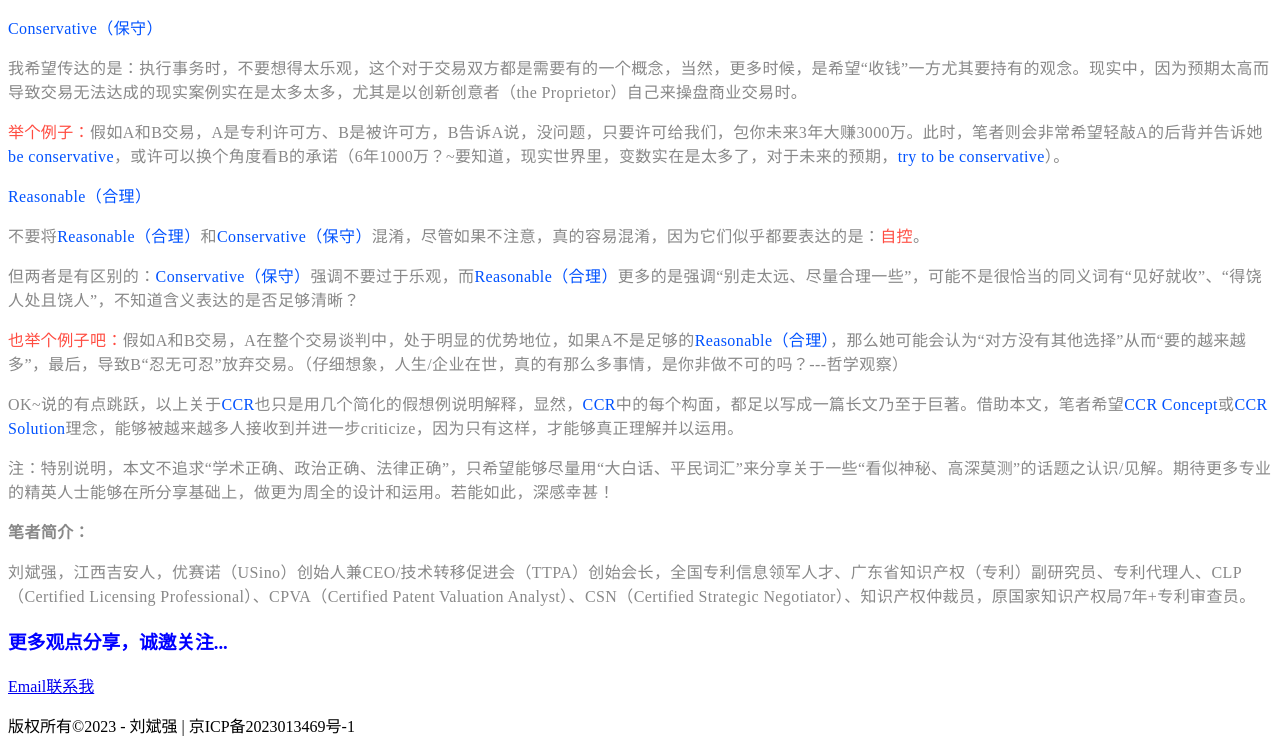
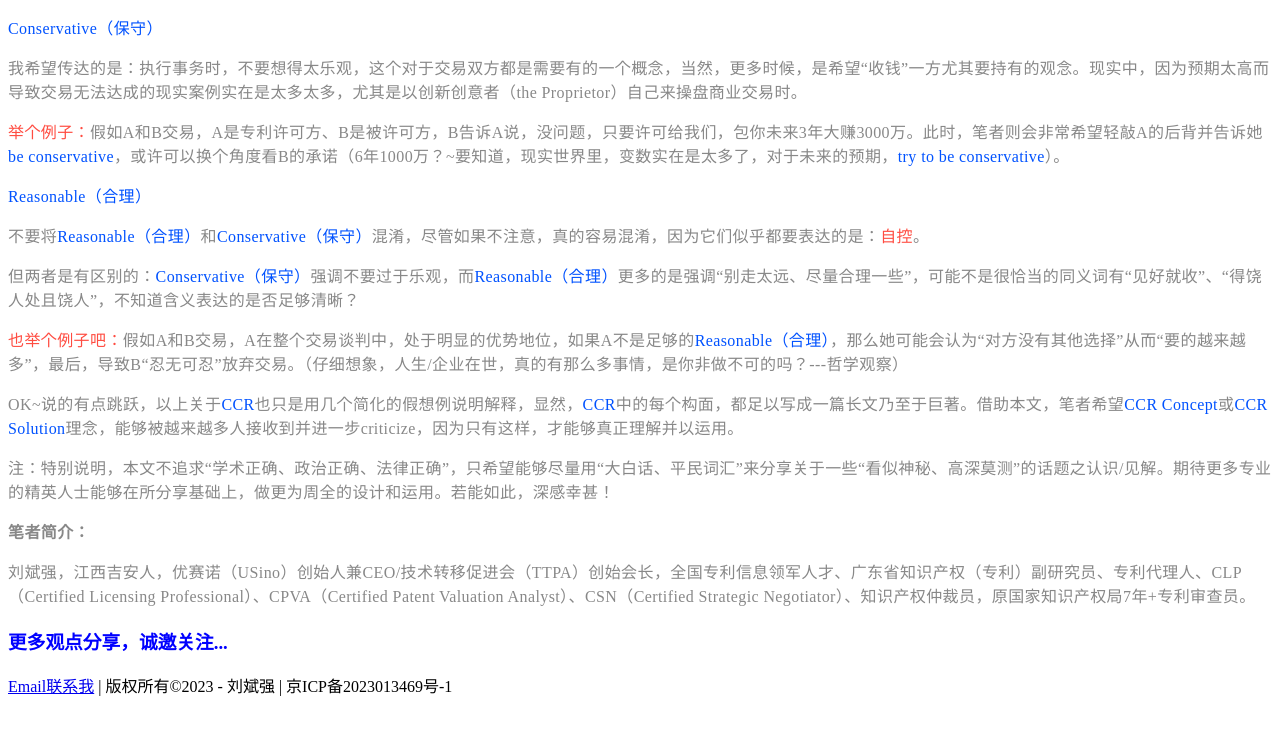
Before and after one commit to ChatPatent/non-githubpagesrepository, a plain HTML site: page index.html in a window 1280 px wide. Shown: the part 2452-3205 px from the top of the page. After the commit the page ends 3165 px from the top, so only its background shows below. Drawn offline with Linux system fonts and the light colour scheme.

Commit message:
Update index.html

```diff
--- a/index.html
+++ b/index.html
@@ -211,24 +211,13 @@ lang=EN-US>Certified Licensing Professional</span>）、<span lang=EN-US>CPVA</s
 lang=EN-US>Certified Patent Valuation Analyst</span>）、<span lang=EN-US>CSN</span>（<span
 lang=EN-US>Certified Strategic Negotiator</span>）、知识产权仲裁员，原国家知识产权局<span
 lang=EN-US>7</span>年<span lang=EN-US>+</span>专利审查员。</span></p>
-
 </div>
-
-
-
-
 </div>
-
-
-
-
-
     <h3>更多观点分享，诚邀关注...</h3>
     <p></p>
 </span>
  </body>
 <footer>
-  <p><a href="mailto:binqiang.liu@qq.com">Email联系我</a></p>
-  <p>版权所有©2023 - 刘斌强 | 京ICP备2023013469号-1</p>
+  <p><a href="mailto:binqiang.liu@qq.com">Email联系我</a> | 版权所有©2023 - 刘斌强 | 京ICP备2023013469号-1</p>
 </footer>
 </html>
```
